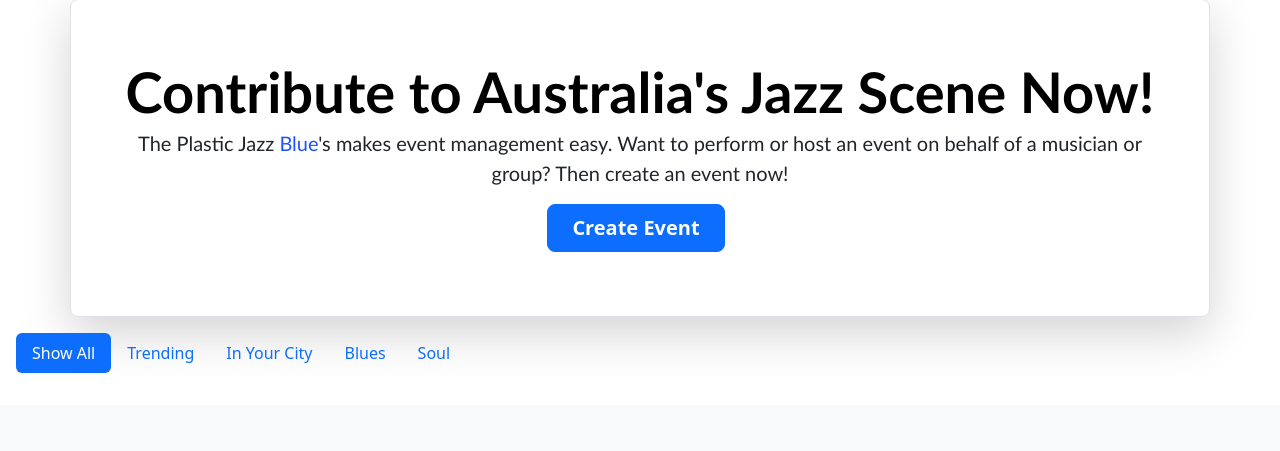
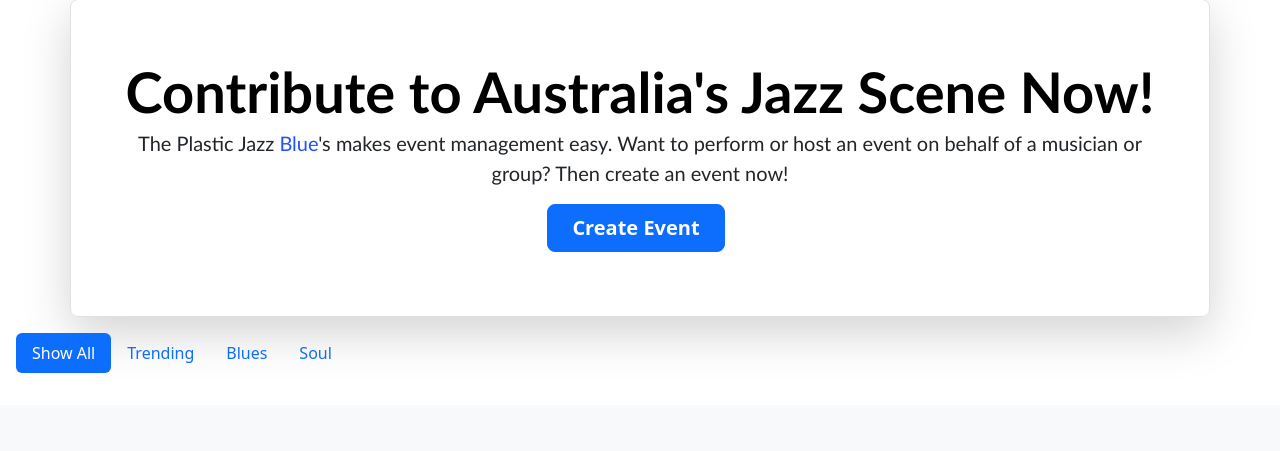
Before and after one commit to HunterRixon25/IAB207GroupAssignment3, a Flask app: page / in a window 1280 px wide. Shown: the part 123-574 px from the top of the page. Run offline with Flask 3, Linux system fonts and the light colour scheme; data that the repository does not hold is empty; some libraries are stand-ins or nearby versions.

Commit message:
Removed 'In Your City' category from nav-pills

```diff
--- a/website/templates/index.html
+++ b/website/templates/index.html
@@ -31,9 +31,6 @@
       </li>
       <li class="nav-item" role="presentation">
         <button class="nav-link" id="pills-trending-tab" data-bs-toggle="pill" data-bs-target="#pills-trending" type="button" role="tab" aria-controls="pills-trending" aria-selected="false">Trending</button>
-      </li>
-      <li class="nav-item" role="presentation">
-        <button class="nav-link" id="pills-InYourCity-tab" data-bs-toggle="pill" data-bs-target="#pills-InYourCity" type="button" role="tab" aria-controls="pills-InYourCity" aria-selected="false">In Your City</button>
       </li>
       <li class="nav-item" role="presentation">
         <button class="nav-link" id="pills-blues-tab" data-bs-toggle="pill" data-bs-target="#pills-blues" type="button" role="tab" aria-controls="pills-blues" aria-selected="false">Blues</button>
```
